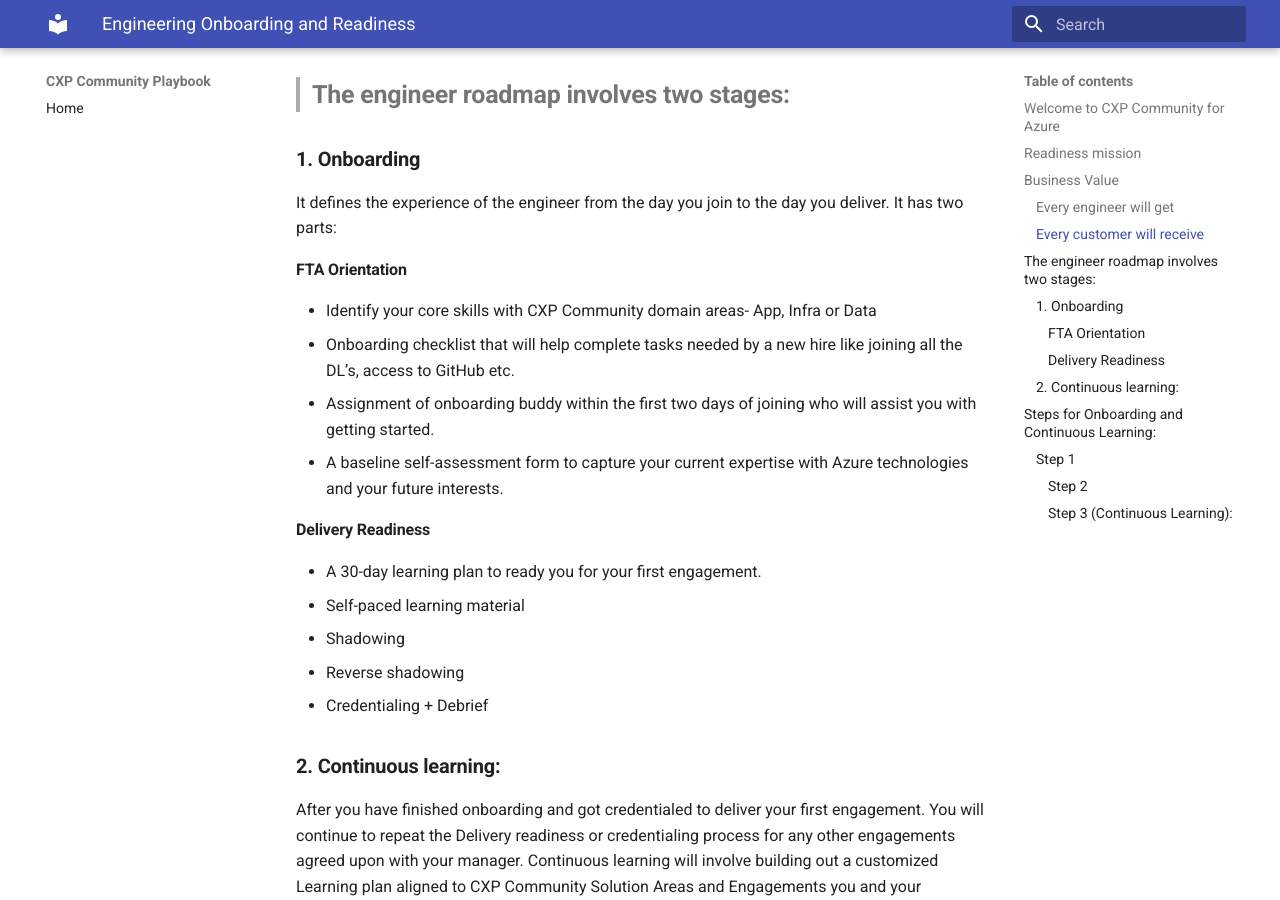
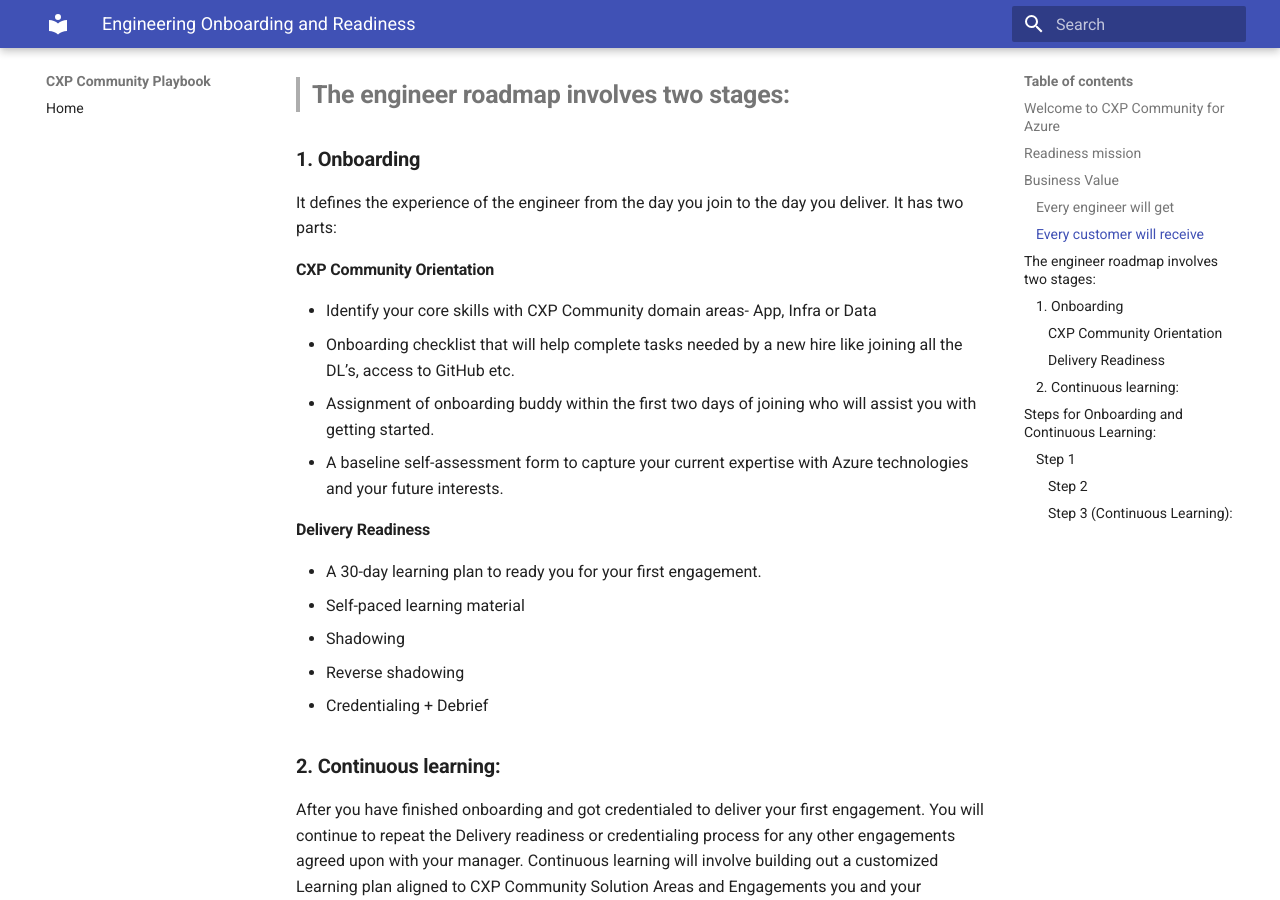
Before and after one commit to DashleenBhandari-MSFT-zz/cxp-playbook, an MkDocs documentation site: the page built from docs/Engineer/Engineering_Onboarding.md, in a window 1280 px wide and 900 px high, scrolled down 804 px. Built offline with MkDocs 1.6.1 and Material for MkDocs 9.7.7, drawn with Linux system fonts in a browser that asks for light colours.

Commit message:
Commiting

```diff
--- a/docs/Engineer/Engineering_Onboarding.md
+++ b/docs/Engineer/Engineering_Onboarding.md
@@ -25,7 +25,7 @@ To onboard Community Engineers and enable them to deliver high-quality customer
 
 It defines the experience of the engineer from the day you join to the day you deliver. It has two parts:
 
-#### FTA Orientation
+#### CXP Community Orientation
 
 - Identify your core skills with CXP Community domain areas- App, Infra or Data
 - Onboarding checklist that will help complete tasks needed by a new hire like joining all the DL&#8217;s, access to GitHub etc.
```
Also changed, not shown: docs/Welcome/Microsoft_Organizational_Structure.md (+1 -1 lines).
